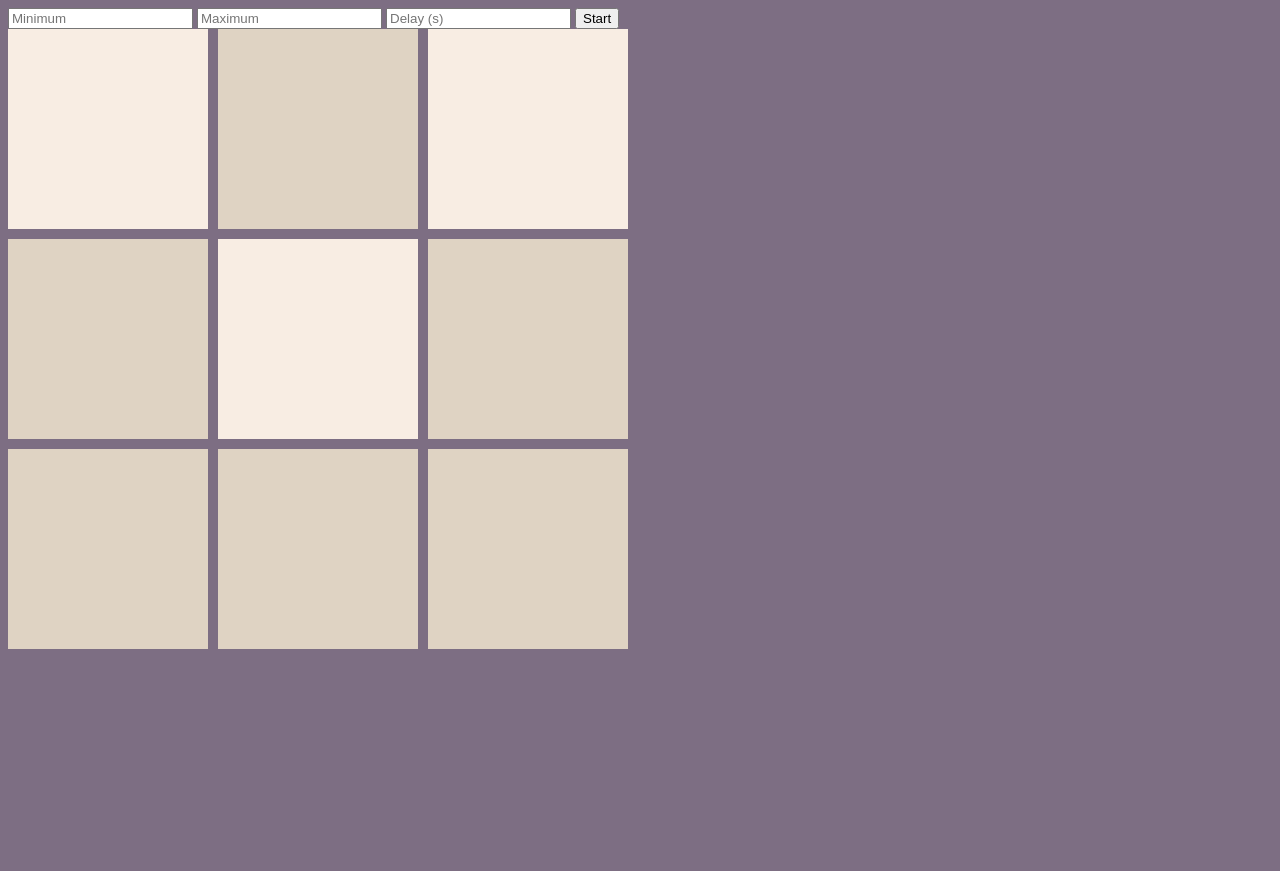
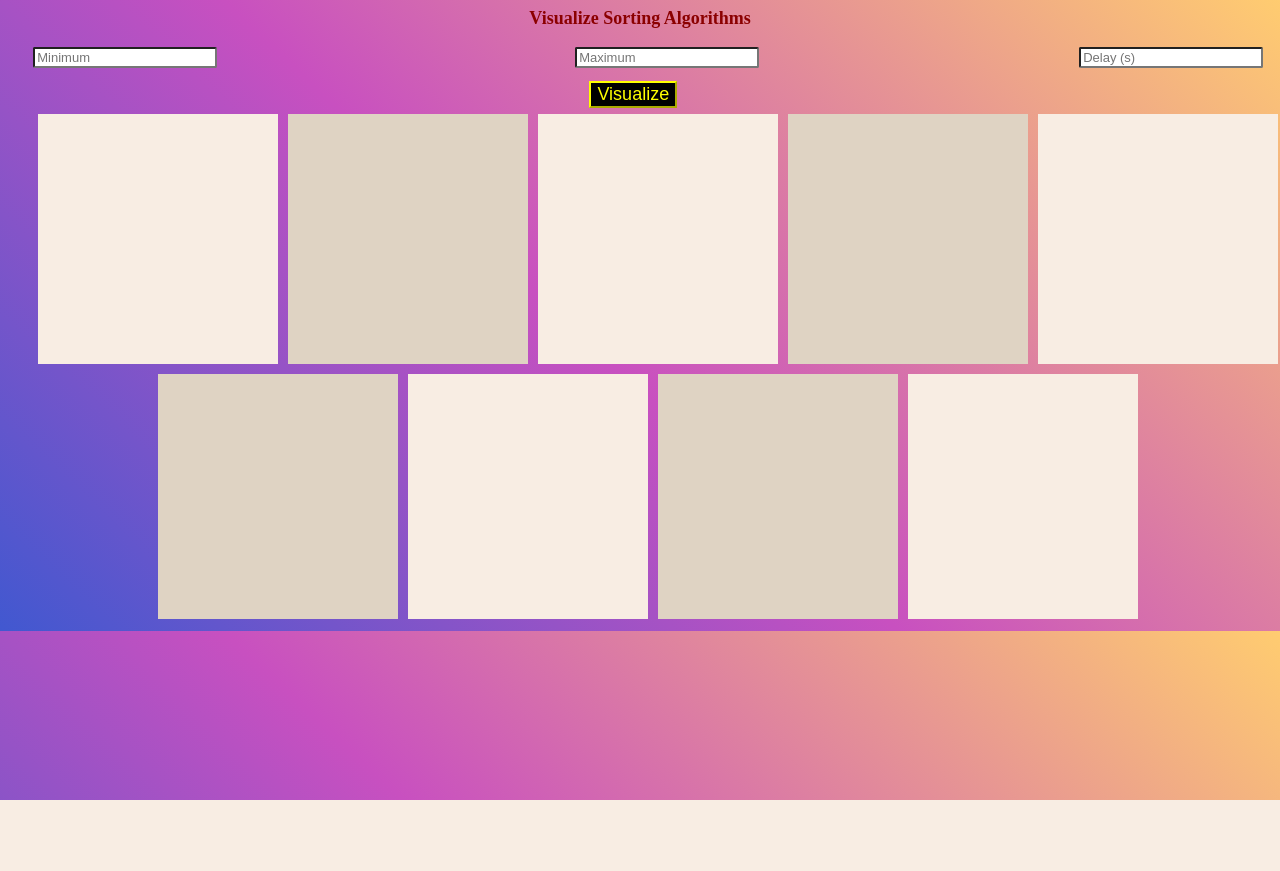
Before and after one commit to huzaifi0604/sorting-visualizer, a Flask app: page / in a window 1280 px wide; the page is wider, and only the part inside the window is pictured. After the commit the page ends 800 px from the top of that part, so only its background shows below. Run offline with Flask 2, Linux system fonts and the light colour scheme; some libraries are stand-ins or nearby versions.

Commit message:
FrontEnd + Ascending Bucket

```diff
--- a/sorting-visualizer-main/app.py
+++ b/sorting-visualizer-main/app.py
@@ -252,7 +252,7 @@ def bucket_insertion(element):
     for sorted in range(1, len(element)):
         insert = element[sorted]    # taking a sorted initial index
         j = sorted - 1
-        while j >= 0 and element[j] < insert:   #checking if index is less then the sorted key
+        while j >= 0 and element[j] > insert:   #checking if index is less then the sorted key
             element[j + 1] = element[j]         # swapping
             j -= 1                              # the
         element[j + 1] = insert                 # indexes
--- a/sorting-visualizer-main/templates/index.html
+++ b/sorting-visualizer-main/templates/index.html
@@ -84,19 +84,19 @@
             });
         });
 
-        const width = 830, height = 830
+        const width = 1380, height = 505
         function setup(){
             createCanvas(width, height).parent("#main")
-            insBuffer=createGraphics(200, 200)
-            selBuffer=createGraphics(200, 200)
-            quickBuffer=createGraphics(200, 200)
-            heapBuffer=createGraphics(200, 200)
-            radBuffer=createGraphics(200, 200)
-            bubbleBuffer=createGraphics(200, 200)
-            mergeBuffer=createGraphics(200, 200)
-            bucketBuffer=createGraphics(200, 200)
+            insBuffer=createGraphics(240, 250)
+            selBuffer=createGraphics(240, 250)
+            quickBuffer=createGraphics(240, 250)
+            heapBuffer=createGraphics(240, 250)
+            radBuffer=createGraphics(240, 250)
+            bubbleBuffer=createGraphics(240, 250)
+            mergeBuffer=createGraphics(240, 250)
+            bucketBuffer=createGraphics(240, 250)
             //to be implemented
-            countBuffer=createGraphics(200, 200)
+            countBuffer=createGraphics(230, 250)
 
         }
 
@@ -104,16 +104,16 @@
             let lineWidth, noOfElements = insArr.length
             lineWidth = (200 / noOfElements)
 
-            insBuffer.background(248, 237, 227)
-            selBuffer.background(223, 211, 195)
+            bubbleBuffer.background(248, 237, 227)
+            insBuffer.background(223, 211, 195)
+            selBuffer.background(248, 237, 227)
+            mergeBuffer.background(223, 211, 195)
             quickBuffer.background(248, 237, 227)
             heapBuffer.background(223, 211, 195)
             radBuffer.background(248, 237, 227)
-            bubbleBuffer.background(223, 211, 195)
-            mergeBuffer.background(223, 211, 195)
             bucketBuffer.background(223, 211, 195)
             //to be implemented
-            countBuffer.background(223, 211, 195)
+            countBuffer.background(248, 237, 227)
 
 
             let max=Math.max(...insArr)
@@ -123,13 +123,25 @@
                 insBuffer.textStyle(BOLD);
                 insBuffer.text('Insertion Sort', 55, 20).fill(103, 71, 71)
 
+                quickBuffer.textSize(15);
+                quickBuffer.textStyle(BOLD);
+                quickBuffer.text('Quick Sort', 55, 20).fill(103, 71, 71)
+
+                radBuffer.textSize(15);
+                radBuffer.textStyle(BOLD);
+                radBuffer.text('Radix Sort', 55, 20).fill(103, 71, 71)
+
+                heapBuffer.textSize(15);
+                heapBuffer.textStyle(BOLD);
+                heapBuffer.text('Heap Sort', 55, 20).fill(103, 71, 71)
+
                 if (i===step)insBuffer.fill(255, 110, 131)
                 else if(i==compare) insBuffer.fill(125, 110, 131)
                 else insBuffer.fill(125, 110, 255)
 
                 selBuffer.textSize(15);
                 selBuffer.textStyle(BOLD);
-                selBuffer.text('Selection Sort', 55, 20).fill(103, 71, 71)
+                selBuffer.text('Selection Sort', 55, 20).fill(103, 71, 71);
                 if (i===step1)selBuffer.fill(255, 110, 131)
                 else if(i==compare1) selBuffer.fill(125, 110, 131)
                 else selBuffer.fill(125, 110, 255)
@@ -141,63 +153,77 @@
                 mergeBuffer.fill(125, 110, 131)
                 bucketBuffer.fill(125, 110, 131)
 
-                insBuffer.rect((i*lineWidth),200, lineWidth, -(insArr[i]/max)*160)
-                selBuffer.rect((i*lineWidth),200, lineWidth, -(selArr[i]/max)*160)
-                quickBuffer.rect((i*lineWidth),200, lineWidth, -(quickArr[i]/max)*160)
-                heapBuffer.rect((i*lineWidth),200, lineWidth, -(heapArr[i]/max)*160)
-                radBuffer.rect((i*lineWidth), 200, lineWidth, -(radixArr[i]/max)*160)
+                insBuffer.rect((i*lineWidth),250, lineWidth, -(insArr[i]/max)*200)
+                selBuffer.rect((i*lineWidth),250, lineWidth, -(selArr[i]/max)*200)
+
+                if(i%2==0) quickBuffer.fill(0, 0, 0)
+                else quickBuffer.fill(0, 128, 128)
+                quickBuffer.rect((i*lineWidth),250, lineWidth, -(quickArr[i]/max)*200)
+
+                if(i%2==0) heapBuffer.fill(255, 87, 51)
+                else heapBuffer.fill(255, 251, 219)
+                heapBuffer.rect((i*lineWidth),250, lineWidth, -(heapArr[i]/max)*200)
+
+                if(i%2==0) radBuffer.fill(119, 197, 147)
+                else radBuffer.fill(237, 53, 114)
+                radBuffer.rect((i*lineWidth), 250, lineWidth, -(radixArr[i]/max)*200)
 
 
                 bubbleBuffer.textSize(15);
                 bubbleBuffer.textStyle(BOLD);
-                bubbleBuffer.text('Bubble Sort', 55, 20).fill(0, 255, 0)
+                bubbleBuffer.text('Bubble Sort', 55, 20).fill(103, 71, 71)
 
                 if (i%2==0)bubbleBuffer.fill(0, 0, 0)
                 else bubbleBuffer.fill(210, 4, 45)
 
-                bubbleBuffer.rect((i*lineWidth), 200, lineWidth, -(bubArr[i]/max)*160)
+                bubbleBuffer.rect((i*lineWidth), 250, lineWidth, -(bubArr[i]/max)*200)
 
                 mergeBuffer.textSize(15);
                 mergeBuffer.textStyle(BOLD);
-                mergeBuffer.text('Merge Sort', 55, 20).fill(0, 255, 0)
+                mergeBuffer.text('Merge Sort', 55, 20).fill(0, 255, 0);
 
                 if (i%2==0)mergeBuffer.fill(21, 21, 21)
                 else mergeBuffer.fill(255, 255, 0)
 
-                mergeBuffer.rect((i*lineWidth), 200, lineWidth, -(mergeArr[i]/max)*160)
+                mergeBuffer.rect((i*lineWidth), 250, lineWidth, -(mergeArr[i]/max)*200)
 
-                bucketBuffer.textSize(15)
-                bucketBuffer.textStyle(BOLD)
-                bucketBuffer.text('Bucket Sort', 55, 20).fill(103, 71, 71)
+                bucketBuffer.textSize(15);
+                bucketBuffer.textStyle(BOLD);
+                bucketBuffer.text('Bucket Sort', 55, 20).fill(103, 71, 71);
 
                 if (i%2 == 0)bucketBuffer.fill(0, 0, 0)
                 else bucketBuffer.fill(0, 255, 0)
-                bucketBuffer.rect((i*lineWidth), 200, lineWidth, -(bucketArr[i]/max)*160)
+                bucketBuffer.rect((i*lineWidth), 250, lineWidth, -(bucketArr[i]/max)*200)
             }
 
-            image(insBuffer, 0, 0)
-            image(selBuffer, 210, 0)
-            image(quickBuffer, 210, 210)
-            image(heapBuffer, 0, 210)
-            image(radBuffer, 420, 0)
-            image(bubbleBuffer, 210, 420)
-            image(mergeBuffer, 0, 420)
-            image(bucketBuffer, 420, 420)
+            image(bubbleBuffer, 30, 0)
+            image(insBuffer, 280, 0)
+            image(selBuffer, 530, 0)
+            image(mergeBuffer, 780, 0)
+            image(quickBuffer, 1030, 0)
+            image(heapBuffer, 150, 260)
+            image(radBuffer, 400, 260)
+            image(bucketBuffer, 650, 260)
             //to be implemented
-            image(countBuffer, 420, 210)
+            image(countBuffer, 900, 260)
 
 
 
         }
     </script>
 </head>
-<body style="background-color:#7D6E83; ">
+<body style="background-color: #4158D0;
+background-image: linear-gradient(43deg, #4158D0 0%, #C850C0 46%, #FFCC70 100%);">
+    <p style="color:darkred; font-size:large; text-align:center; font-weight:bolder; margin-top:0%"> Visualize Sorting Algorithms</p>
     <div id="main">
         <form id="controls" method="POST" action='#'>
-            <input type="number" id="minim" placeholder="Minimum">
-            <input type="number" id="maxim" placeholder="Maximum">
-            <input type="text" id="speedo" placeholder="Delay (s)">
-            <input type="submit" value="Start">
+            <input type="number" id="minim" placeholder="Minimum" required style="margin-left: 2%; margin-bottom: 1%; border-radius: 2px; font-size:small;">
+            <input type="number" id="maxim" placeholder="Maximum" required style="margin-left: 28%; margin-bottom: 1%; border-radius: 2px; font-size:small;">
+            <input type="text" id="speedo" placeholder="Delay (s)" required style="margin-left: 25%; margin-bottom: 1%; border-radius: 2px; font-size:small;">
+            <input type="submit" value="Visualize" style="display:grid ; margin-left: 46%; margin-bottom: 0.5%; border-color: yellow; color: yellow; background-color: black; font-size: large;">
+
+
+
         </form>
     </div>
 </body>
```
Also changed, not shown: sorting-visualizer-main/templates/selection.jpg (added).
